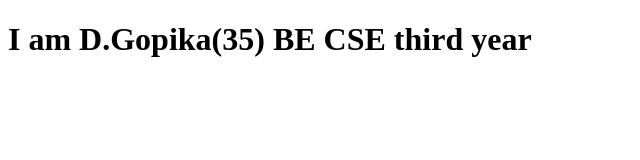
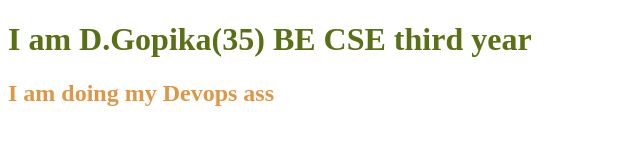
Before and after one commit to Gopikad76/Ass-1, a plain HTML site: page index.html in a window 1280 px wide. Shown: the whole page, without its empty margins (0-640 px from the left). Drawn offline with Linux system fonts and the light colour scheme.

Commit message:
second commit

```diff
--- a/index.html
+++ b/index.html
@@ -4,9 +4,10 @@
     <meta charset="UTF-8">
     <meta name="viewport" content="width=<>, initial-scale=1.0">
     <title>Document</title>
+    <link rel="stylesheet" href="style.css">
 </head>
 <body>
     <h1>I am D.Gopika(35) BE CSE third year</h1><!--first msg-->
-
+    <h2>I am doing my Devops ass</h2><!--second commit-->
 </body>
 </html>
--- /dev/null
+++ b/style.css
@@ -0,0 +1,7 @@
+h1
+{
+    color: rgb(89, 112, 21);
+}
+h2{
+    color: rgb(222, 151, 69);
+}
```
